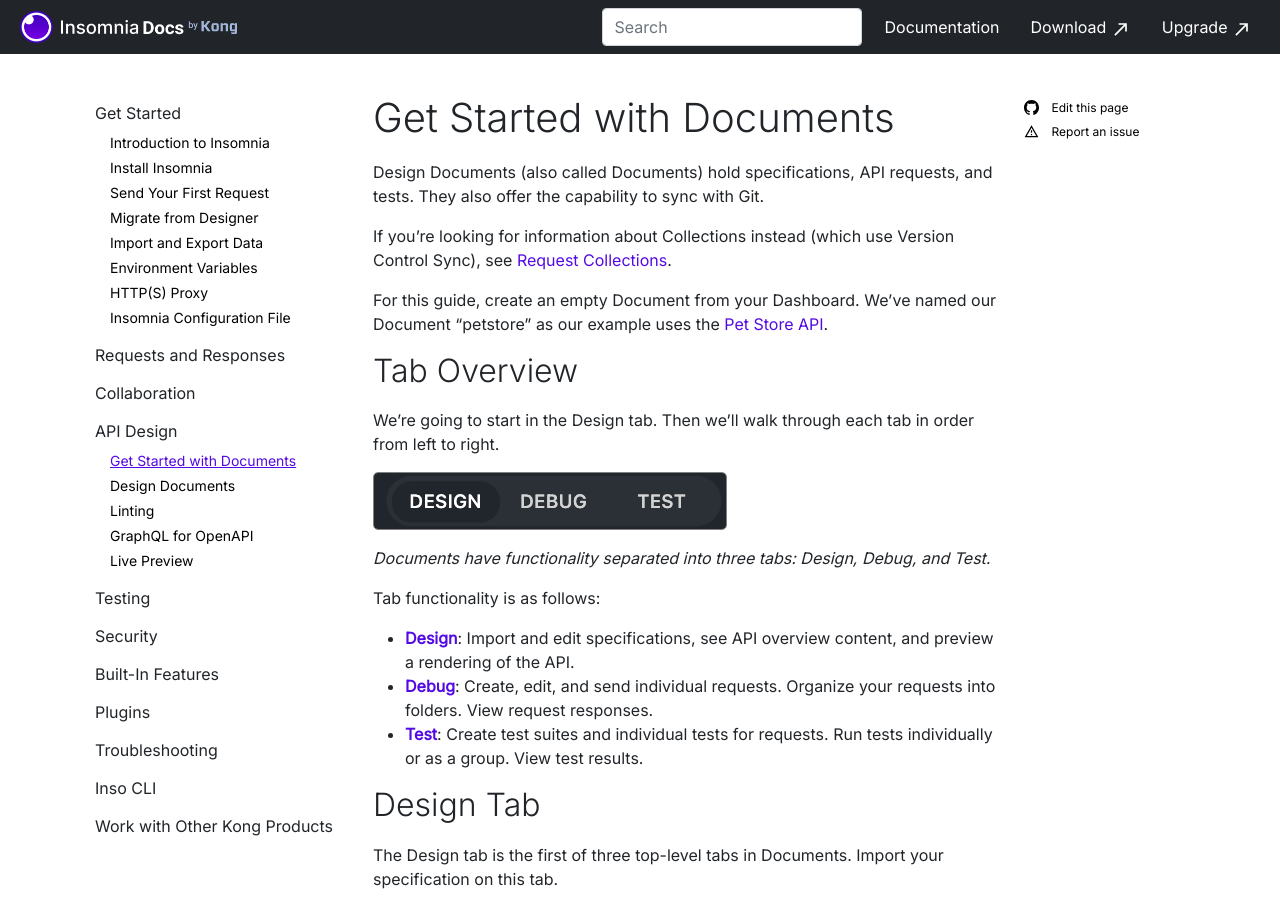
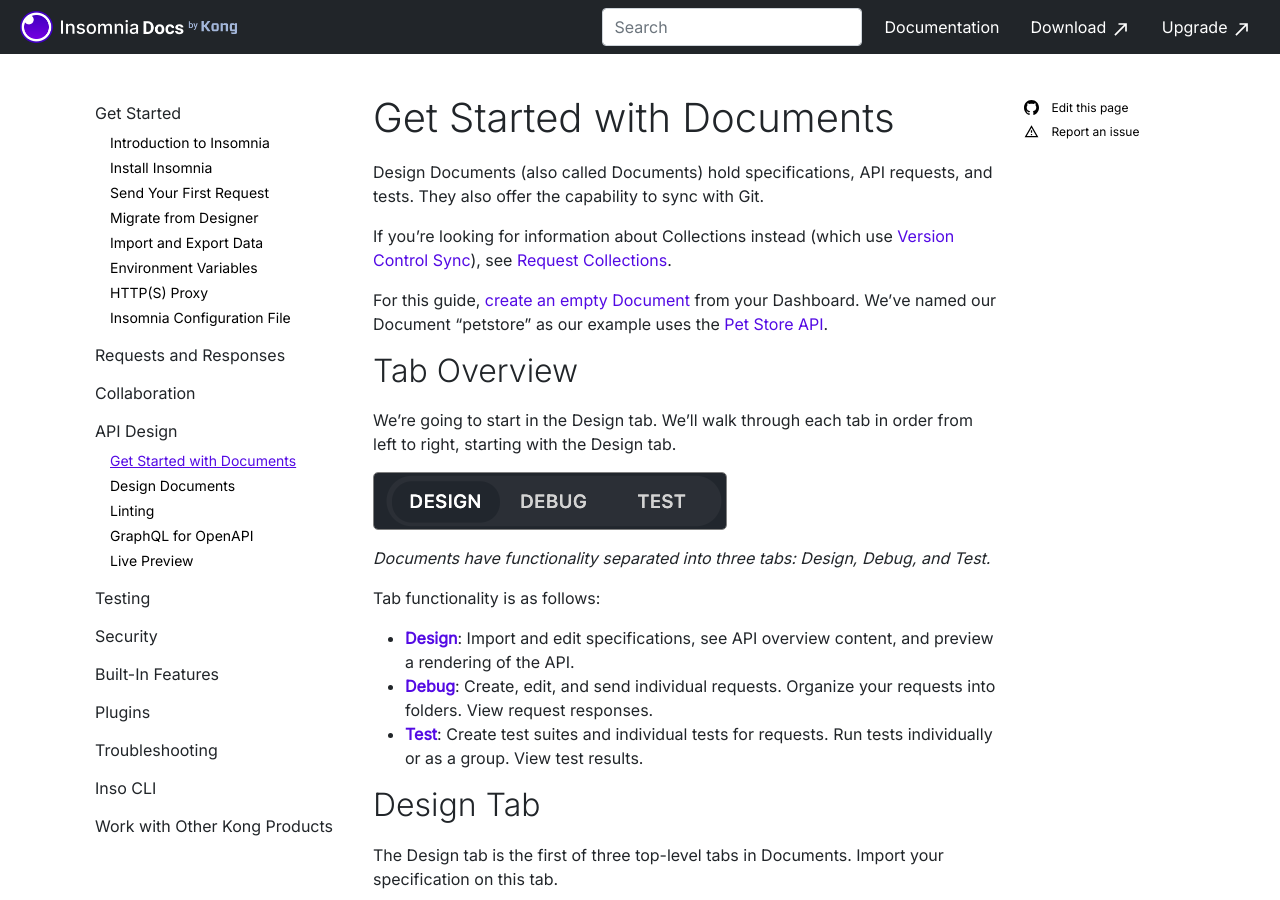
Before and after one commit to Kong/insomnia-docs, a Jekyll site: the page built from docs/insomnia/get-started-with-documents.md, in a window 1280 px wide and 900 px high. Built offline with Jekyll 4.4.1, drawn with Linux system fonts in a browser that asks for light colours; comment, search, counter and statistics services are not loaded; some of the changed text lies outside the part shown.

Commit message:
incorporate Wils feedback

```diff
--- a/docs/insomnia/get-started-with-documents.md
+++ b/docs/insomnia/get-started-with-documents.md
@@ -7,13 +7,13 @@
 
 Design Documents (also called Documents) hold specifications, API requests, and tests. They also offer the capability to sync with Git.
 
-If you're looking for information about Collections instead (which use Version Control Sync), see [Request Collections](/insomnia/request-collections).
+If you're looking for information about Collections instead (which use [Version Control Sync](/insomnia/version-control-sync)), see [Request Collections](/insomnia/request-collections).
 
-For this guide, create an empty Document from your Dashboard. We've named our Document "petstore" as our example uses the [Pet Store API](https://petstore.swagger.io/).
+For this guide, [create an empty Document](/insomnia/design-documents) from your Dashboard. We've named our Document "petstore" as our example uses the [Pet Store API](https://petstore.swagger.io/).
 
 ## Tab Overview
 
-We're going to start in the Design tab. Then we'll walk through each tab in order from left to right.
+We're going to start in the Design tab. We'll walk through each tab in order from left to right, starting with the Design tab.
 
 ![Documents have three tabs: Design, Debug, and Test.](/assets/images/three-document-tabs.png)
 
```
Also changed, not shown: other parts of docs/insomnia/get-started-with-documents.md (+2 -0 lines).
